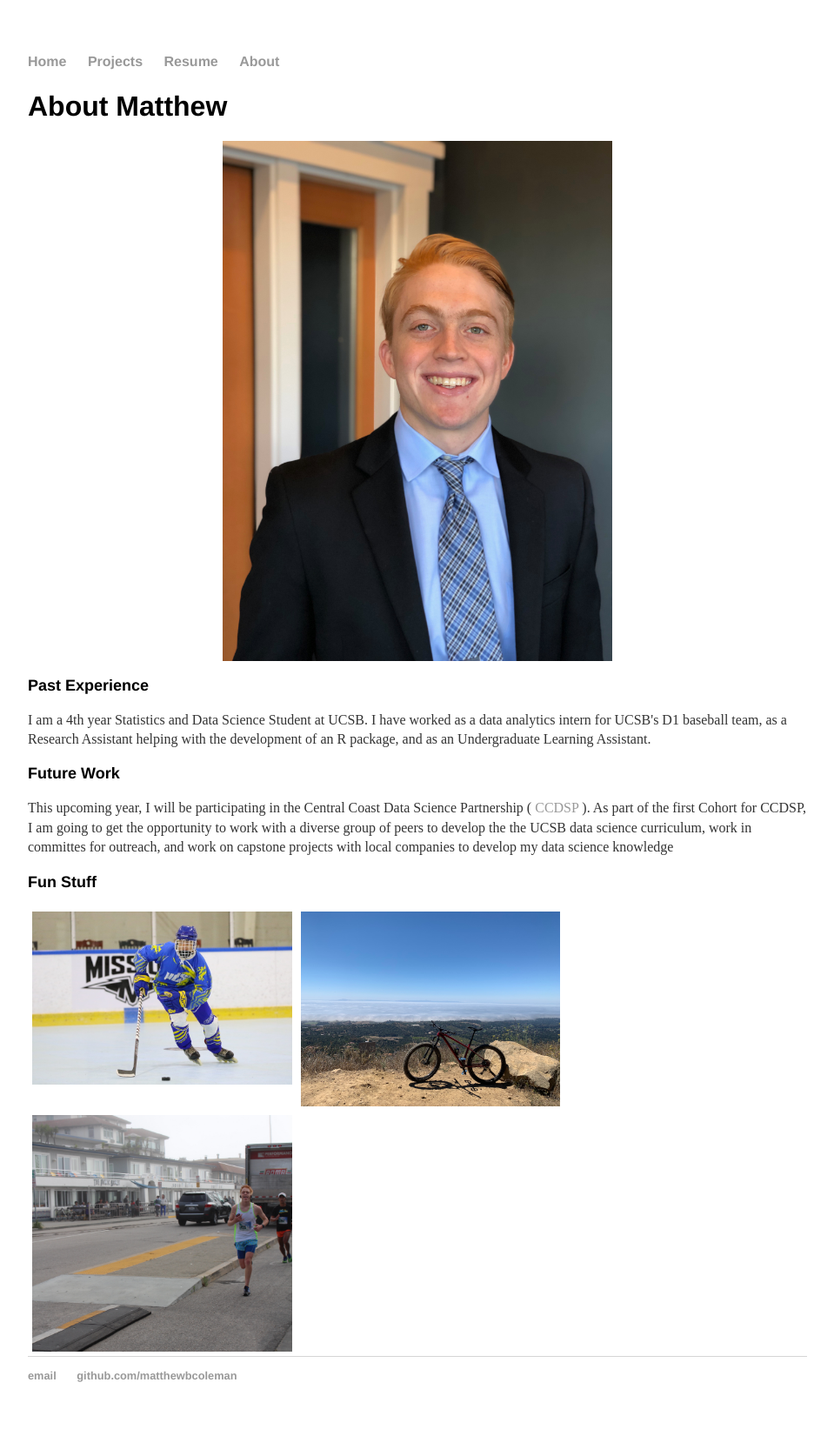
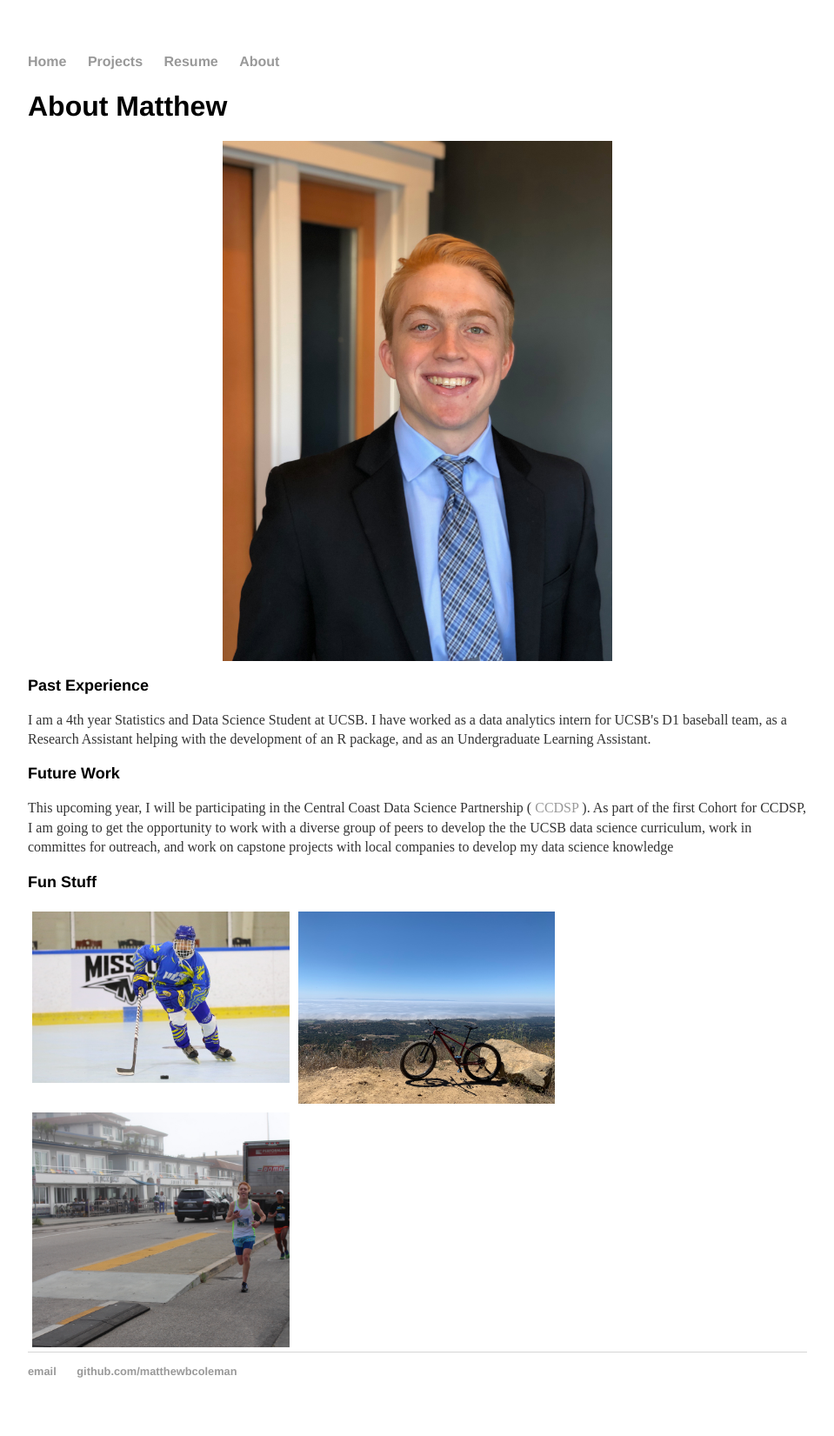
Before and after one commit to matthewbcoleman/matthewbcoleman.github.io, a Jekyll site: the page built from about/index.html, in a window 1280 px wide. Shown: the whole page at 87% size, without its empty margins (160-1119 px from the left). Built offline with Jekyll 4.4.1, drawn with Linux system fonts in a browser that asks for light colours.

Commit message:
Update main.css

```diff
--- a/css/main.css
+++ b/css/main.css
@@ -19,7 +19,7 @@ footer { border-top: 1px solid #d5d5d5; font-size: .8em; }
 /* About */
 .about .column{
 		float: left;
-		width: 33.33%;
+		width: 33%;
 		padding: 5px;
 					}
 .about .row::after{
```
